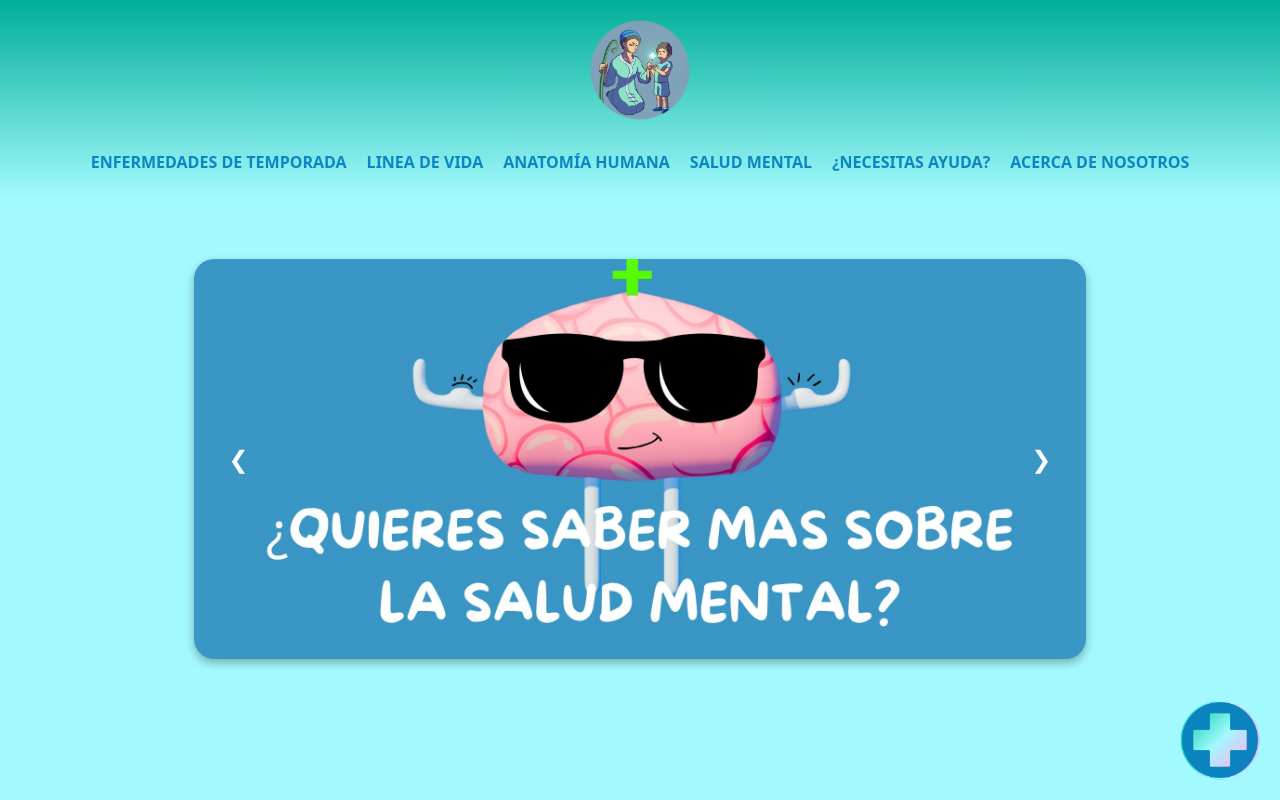
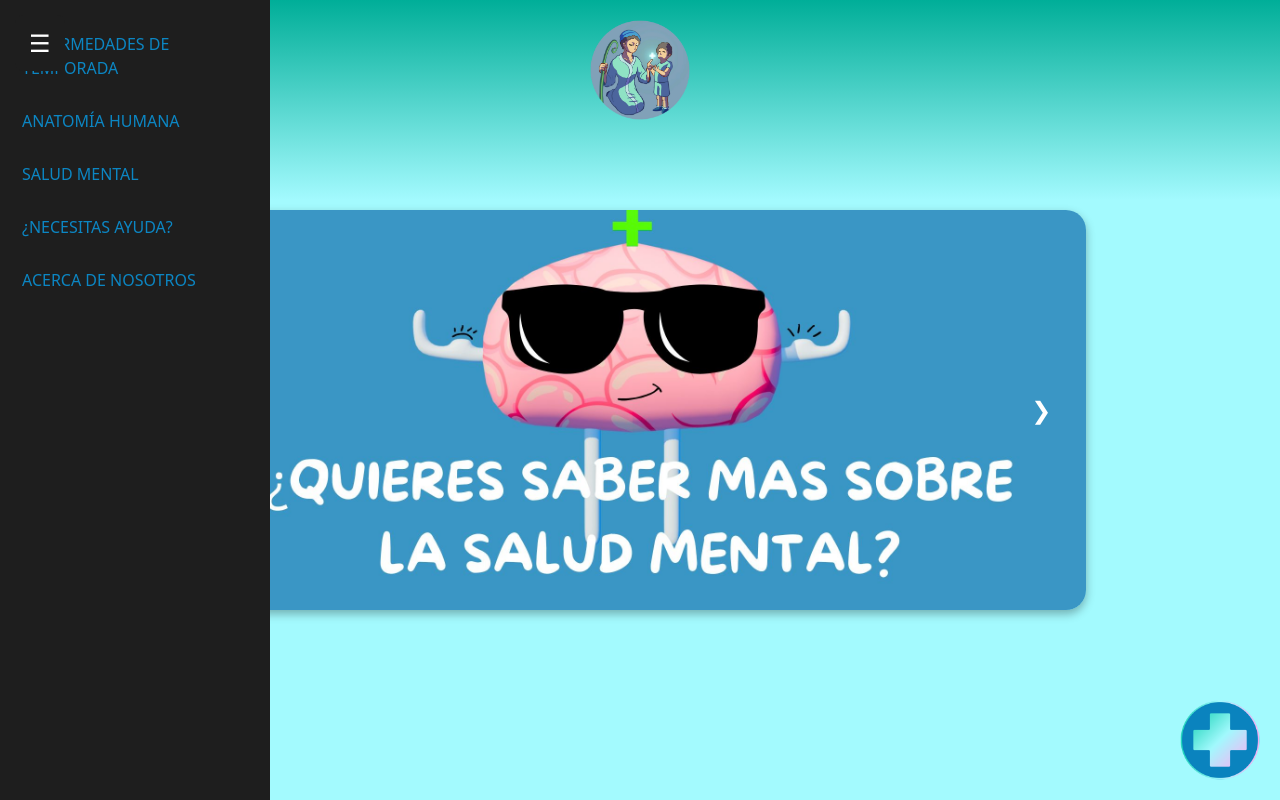
Before and after one commit to Dinorauriomalanes/PAMACEA, an ASP.NET Core app: page / in a window 1280 px wide. Run offline with ASP.NET Core 8, Linux system fonts and the light colour scheme; lists and menus that the app fills with data are empty; style sheets or scripts are compiled from the project's sources.

Commit message:
interfaz_p1

```diff
--- a/Views/Shared/_Layout.cshtml
+++ b/Views/Shared/_Layout.cshtml
@@ -10,55 +10,34 @@
     <link rel="stylesheet" href="~/css/chat-widget.css" asp-append-version="true" />
     <link rel="stylesheet" href="~/ProyectoPamacea.styles.css" asp-append-version="true" />
     <link rel="stylesheet" href="~/css/acerca.css" asp-append-version="true" />
+    <link rel="stylesheet" href="~/css/interfaz.css" asp-append-version="true"/>
 </head>
 <body>
     <header class="main-header">
         <a asp-controller="Home" asp-action="Index" class="logo-container">
             <img src="~/images/Logo.png" alt="Logo" class="site-logo">
         </a>
+        <button class="menu-btn" id="menuBtn">☰</button>
+
         <nav class="main-nav">
-            <table>
-                <tr>
-                    <th>
-                        <a class="enlace-animado @(ViewContext.RouteData.Values["action"]!.ToString() == "Enfermedades" ? "active" : "")"
-                            asp-controller="Home" asp-action="Enfermedades">
-                            ENFERMEDADES DE TEMPORADA
-                        </a>
-                    </th>
-                    <th>
-                        <a class="enlace-animado @(ViewContext.RouteData.Values["action"]!.ToString() == "LineaDeVida" ? "active" : "")"
-                            asp-controller="Home" asp-action="LineaDeVida">
-                            LINEA DE VIDA
-                        </a>
-                    </th>
-                    <th>
-                        <a class="enlace-animado @(ViewContext.RouteData.Values["action"]!.ToString() == "Anatomia" ? "active" : "")"
-                            asp-controller="Home" asp-action="Anatomia">
-                            ANATOMÍA HUMANA
-                        </a>
-                    </th>
-                    <th>
-                        <a class="enlace-animado @(ViewContext.RouteData.Values["action"]!.ToString() == "SaludMental" ? "active" : "")"
-                            asp-controller="Home" asp-action="SaludMental">
-                            SALUD MENTAL
-                        </a>
-                    </th>
-                    <th>
-                        <a class="enlace-animado @(ViewContext.RouteData.Values["action"]!.ToString() == "Ayuda" ? "active" : "")"
-                            asp-controller="Home" asp-action="Ayuda">
-                            ¿NECESITAS AYUDA?
-                        </a>
-                    </th>
-                    <th>
-                        <a class="enlace-animado @(ViewContext.RouteData.Values["action"]!.ToString() == "Acercade" ? "active" : "")"
-                            asp-controller="Home" asp-action="Acercade">
-                            ACERCA DE NOSOTROS
-                        </a>
-                    </th>
+            <div class="sidebar" id="sidebar">
+                <ul>
+                    <li><a class="enlace-animado @(ViewContext.RouteData.Values["action"]!.ToString() == "Enfermedades" ? "active" : "")"
+                        asp-controller="Home" asp-action="Enfermedades">ENFERMEDADES DE TEMPORADA</a></li>
+                    <li><a class="enlace-animado @(ViewContext.RouteData.Values["action"]!.ToString() == "Anatomia" ? "active" : "")"
+                        asp-controller="Home" asp-action="Anatomia">ANATOMÍA HUMANA</a></li>
+                    <li><a class="enlace-animado @(ViewContext.RouteData.Values["action"]!.ToString() == "SaludMental" ? "active" : "")"
+                        asp-controller="Home" asp-action="SaludMental">SALUD MENTAL</a></li>
+                    <li><a class="enlace-animado @(ViewContext.RouteData.Values["action"]!.ToString() == "Ayuda" ? "active" : "")"
+                        asp-controller="Home" asp-action="Ayuda">¿NECESITAS AYUDA?</a></li>
+                    <li><a class="enlace-animado @(ViewContext.RouteData.Values["action"]!.ToString() == "Acercade" ? "active" : "")"
+                        asp-controller="Home" asp-action="Acercade">ACERCA DE NOSOTROS</a></li>
+                </ul>
+            </div>
+        </nav>
 
-                </tr>
-            </table>
-        </nav>
+        <script src="script.js"></script>
+
     </header>
 
     <div class="container">
--- /dev/null
+++ b/wwwroot/css/interfaz.css
@@ -0,0 +1,86 @@
+.menu-btn {
+    display: block;        /* SIEMPRE visible */
+    position: fixed;
+    top: 15px;
+    left: 15px;
+    font-size: 24px;
+    background: #1e1e1e;
+    color: white;
+    border: none;
+    padding: 10px 14px;
+    border-radius: 8px;
+    cursor: pointer;
+    z-index: 2000;
+}
+
+/* MENÚ */
+.sidebar {
+    position: fixed;
+    top: 0;
+    left: 0;
+    height: 100vh;
+
+    width: 60px;
+    background: #1e1e1e;
+    transition: width 0.3s;
+    overflow: hidden;
+    z-index: 1000;
+}
+
+/* EXPANDIR CON HOVER (PC) */
+.sidebar:hover {
+    width: 270px;
+}
+
+/* LISTA */
+.sidebar ul {
+    list-style: none;
+    padding: 20px 10px;
+}
+
+.sidebar li {
+    display: flex;
+    align-items: center;
+    gap: 15px;
+    padding: 12px;
+    cursor: pointer;
+    border-radius: 8px;
+}
+
+.sidebar li:hover {
+    background: #2a2a2a;
+}
+
+.sidebar span {
+    white-space: nowrap;
+}
+
+/* CONTENIDO */
+.content {
+    padding: 30px;
+    flex: 1;
+}
+
+/* MODO CELULAR */
+@media (max-width: 768px) {
+    .menu-btn {
+        display: block;
+    }
+
+    .sidebar {
+        position: fixed;
+        left: -220px;
+        width: 220px;
+        transition: left 0.3s;
+        z-index: 999;
+    }
+
+    .sidebar.active {
+        left: 0;
+    }
+
+    /* DESACTIVAR HOVER EN CELULAR */
+    .sidebar:hover {
+        width: 270px;
+    }
+}
```
Also changed, not shown: wwwroot/js/menu.js (added, +7 -0 lines).
